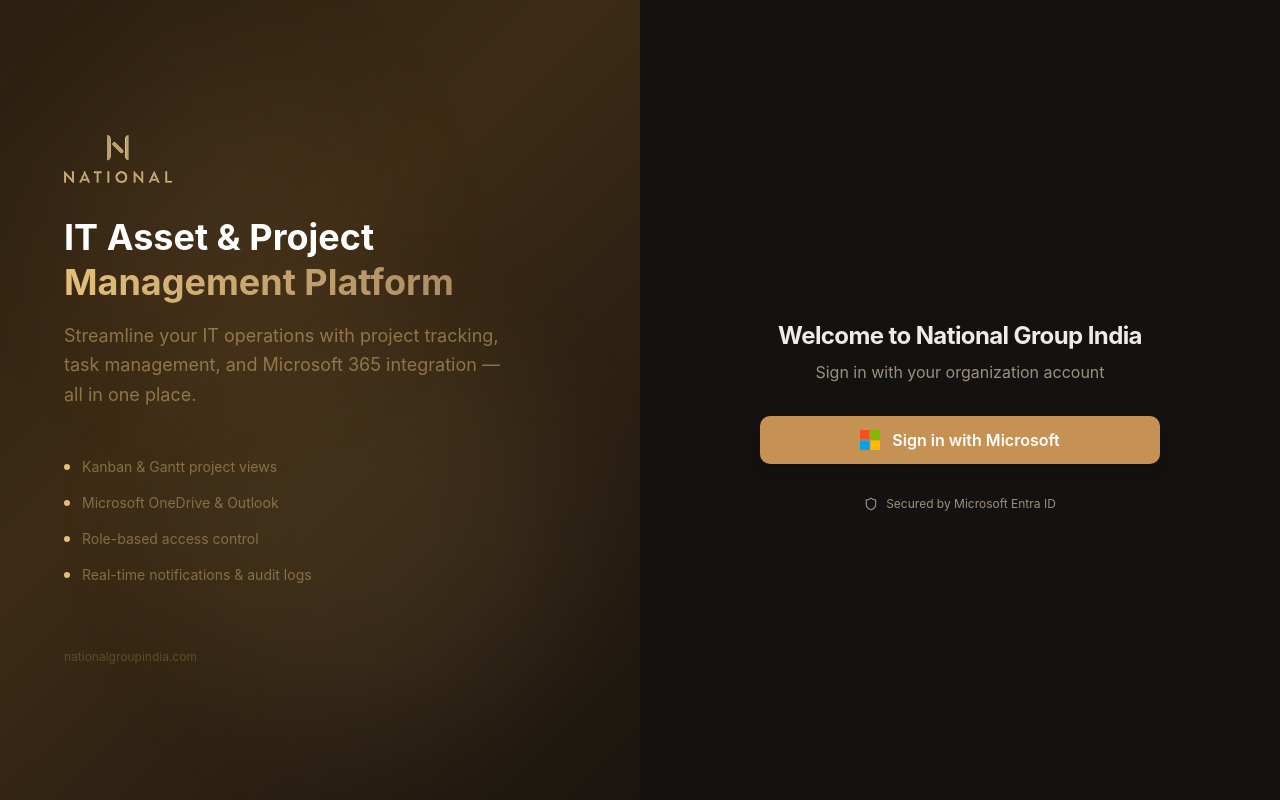
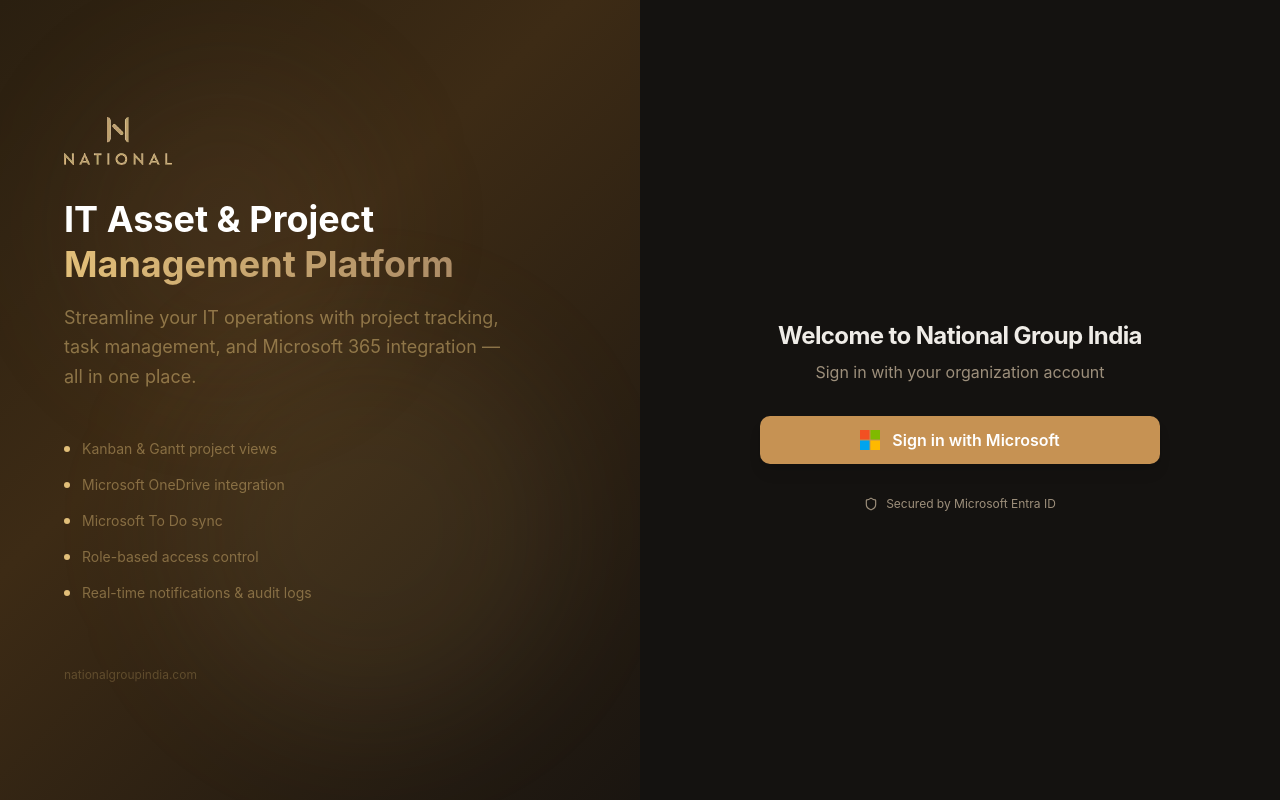
Before and after one commit to balatechn/it-assist-app, a Next.js app: page /login in a window 1280 px wide. Built offline with nearby package versions, Linux system fonts and the light colour scheme.

Commit message:
fix: update login page features list (remove Outlook, add To Do sync)

```diff
--- a/src/app/login/page.tsx
+++ b/src/app/login/page.tsx
@@ -54,7 +54,7 @@
                         Streamline your IT operations with project tracking, task management, and Microsoft 365 integration — all in one place.
                     </p>
                     <div className="mt-12 space-y-4">
-                        {["Kanban & Gantt project views", "Microsoft OneDrive & Outlook", "Role-based access control", "Real-time notifications & audit logs"].map((f, i) => (
+                        {["Kanban & Gantt project views", "Microsoft OneDrive integration", "Microsoft To Do sync", "Role-based access control", "Real-time notifications & audit logs"].map((f, i) => (
                             <div key={i} className="flex items-center gap-3">
                                 <div className="w-1.5 h-1.5 rounded-full" style={{ background: '#e2bf79' }} />
                                 <span className="text-sm" style={{ color: 'rgba(226, 191, 121, 0.45)' }}>{f}</span>
```
